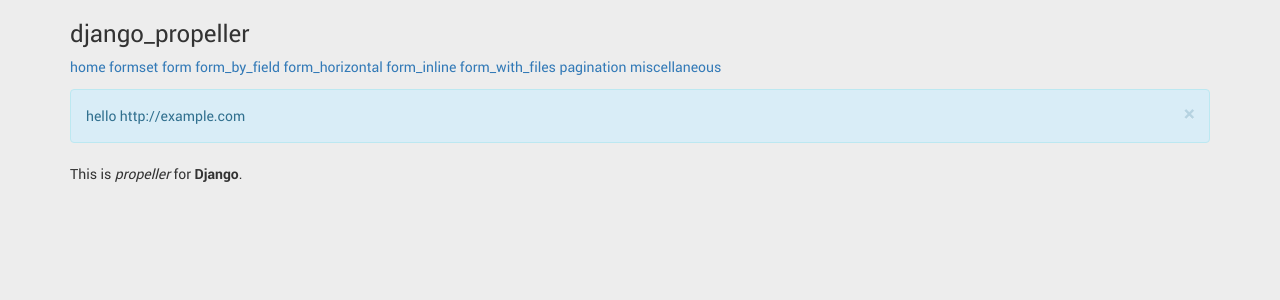
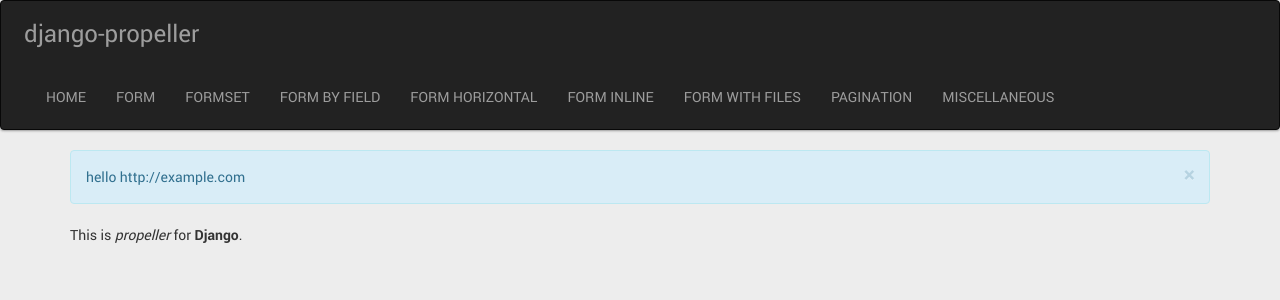
Before and after one commit to tfroehlich82/django-propeller, a Django app: page / in a window 1280 px wide. Shown: the top 300 px of the page. Run offline with Django 3.2, Linux system fonts and the light colour scheme; some libraries are stand-ins or nearby versions.

Commit message:
Improved demo page design

```diff
--- a/django_propeller_demo/templates/base.html
+++ b/django_propeller_demo/templates/base.html
@@ -3,21 +3,36 @@
 {% load propeller %}
 
 {% block propeller_content %}
+
+    <nav class="navbar navbar-inverse  pmd-navbar pmd-z-depth" role="navigation">
+        <div class="container-fluid">
+            <div class="navbar-header">
+                <button type="button" class="pmd-navbar-toggle navbar-toggle" data-toggle="collapse" data-target="#navbar-collapse">
+                    <span class="sr-only">Toggle navigation</span>
+                    <span class="icon-bar"></span>
+                    <span class="icon-bar"></span>
+                    <span class="icon-bar"></span>
+                </button>
+                <a class="navbar-brand" href="#">{% block title %}django-propeller{% endblock %}</a>
+            </div>
+
+            <div class="collapse navbar-collapse" id="navbar-collapse">
+                <ul class="nav navbar-nav">
+                    <li><a class="pmd-ripple-effect" href="{% url 'home' %}">Home</a></li>
+                    <li><a class="pmd-ripple-effect" href="{% url 'form_default' %}">Form</a></li>
+                    <li><a class="pmd-ripple-effect" href="{% url 'formset_default' %}">Formset</a></li>
+                    <li><a class="pmd-ripple-effect" href="{% url 'form_by_field' %}">Form by field</a></li>
+                    <li><a class="pmd-ripple-effect" href="{% url 'form_horizontal' %}">Form horizontal</a></li>
+                    <li><a class="pmd-ripple-effect" href="{% url 'form_inline' %}">Form inline</a></li>
+                    <li><a class="pmd-ripple-effect" href="{% url 'form_with_files' %}">Form with files</a></li>
+                    <li><a class="pmd-ripple-effect" href="{% url 'pagination' %}">Pagination</a></li>
+                    <li><a class="pmd-ripple-effect" href="{% url 'misc' %}">Miscellaneous</a></li>
+                </ul>
+            </div>
+        </div>
+    </nav>
+
     <div class="container">
-        <h1>{% block title %}(no title){% endblock %}</h1>
-
-        <p>
-            <a href="{% url 'home' %}">home</a>
-            <a href="{% url 'formset_default' %}">formset</a>
-            <a href="{% url 'form_default' %}">form</a>
-            <a href="{% url 'form_by_field' %}">form_by_field</a>
-            <a href="{% url 'form_horizontal' %}">form_horizontal</a>
-            <a href="{% url 'form_inline' %}">form_inline</a>
-            <a href="{% url 'form_with_files' %}">form_with_files</a>
-            <a href="{% url 'pagination' %}">pagination</a>
-            <a href="{% url 'misc' %}">miscellaneous</a>
-        </p>
-
         {% autoescape off %}{% propeller_messages %}{% endautoescape %}
 
         {% block content %}(no content){% endblock %}
--- a/django_propeller_demo/templates/home.html
+++ b/django_propeller_demo/templates/home.html
@@ -1,7 +1,5 @@
 {% extends 'base.html' %}
 {% load propeller %}
-
-{% block title %}django_propeller{% endblock %}
 
 {% block content %}
     This is <em>propeller</em> for <strong>Django</strong>.
```
